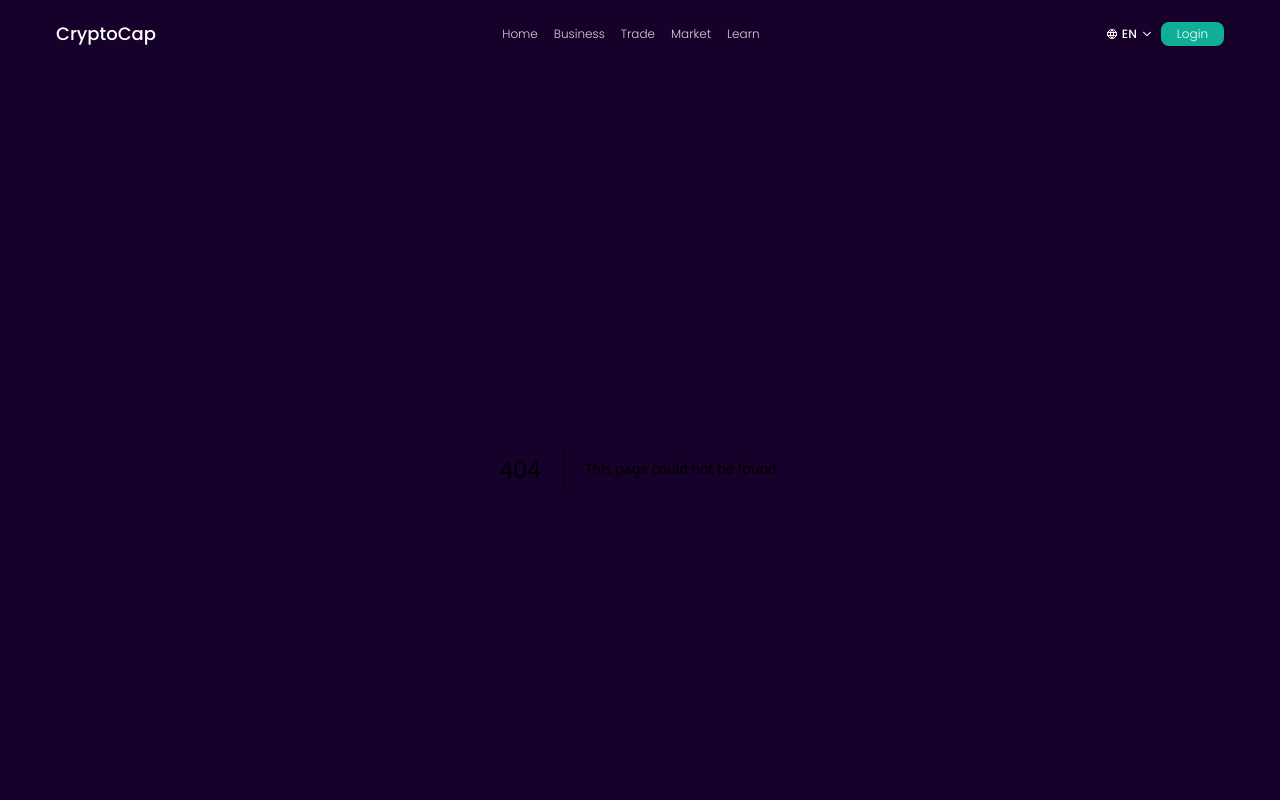
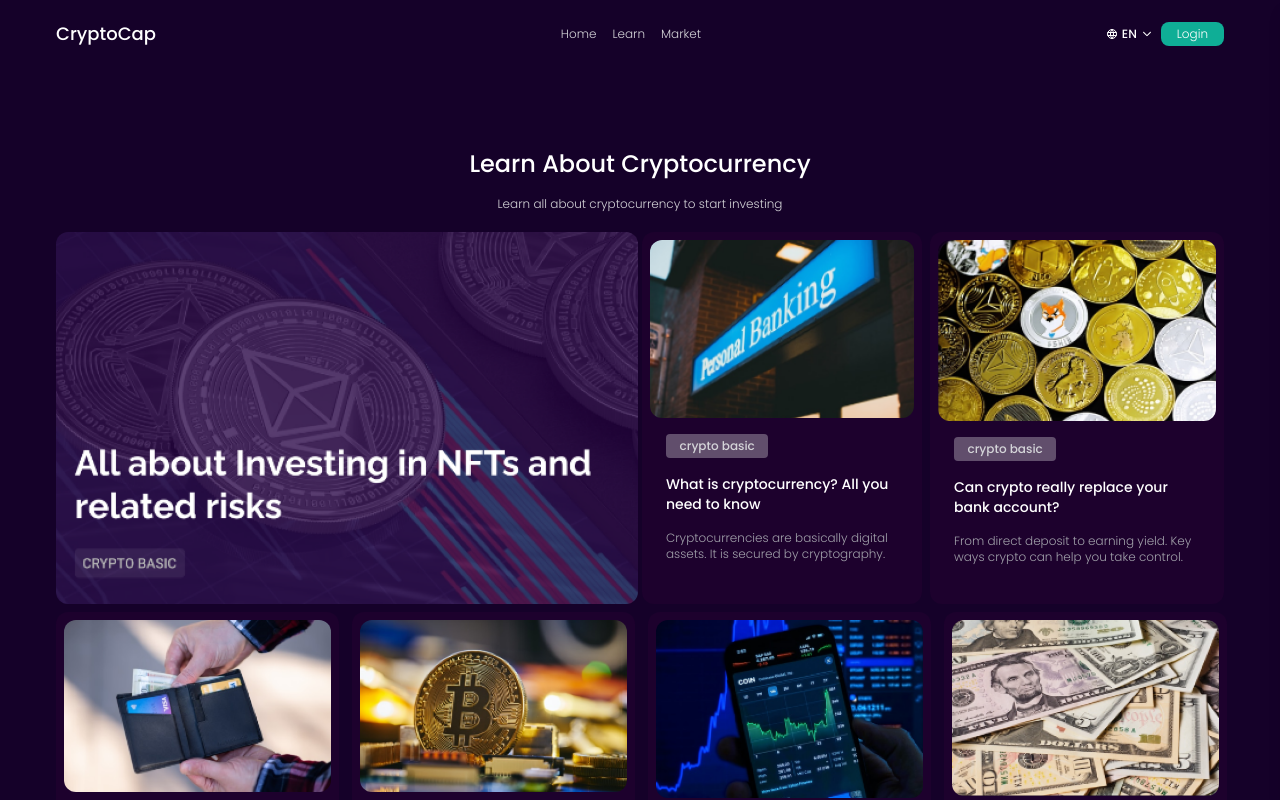
Before and after one commit to nomanhaider99/crypto-cap, a Next.js app: page /learn in a window 1280 px wide. Before the commit this address had no page. Shown: the top 800 px of the page. Built offline with nearby package versions, Linux system fonts and the light colour scheme.

Commit message:
create multiple pages

```diff
--- /dev/null
+++ b/app/learn/page.tsx
@@ -0,0 +1,12 @@
+import Learn from '@/components/Learn'
+import React from 'react'
+
+const page = () => {
+  return (
+    <div className=''>
+        <Learn />
+    </div>
+  )
+}
+
+export default page
--- /dev/null
+++ b/app/market/page.tsx
@@ -0,0 +1,12 @@
+import Update from '@/components/Update'
+import React from 'react'
+
+const page = () => {
+  return (
+    <div className=''>
+        <Update />
+    </div>
+  )
+}
+
+export default page
--- a/components/Header.tsx
+++ b/components/Header.tsx
@@ -6,6 +6,7 @@
 import { IoIosArrowDown } from 'react-icons/io'
 import { FiMenu } from 'react-icons/fi'
 import { IoClose } from 'react-icons/io5'
+import Link from 'next/link'
 
 const Header = () => {
   const [isOpen, setIsOpen] = useState(false);
@@ -20,11 +21,9 @@
         <Logo />
       </div>
       <div className='hidden sm:flex gap-4 items-center text-zinc-300 text-xs font-light'>
-        <h4 className='cursor-pointer hover:text-seagreen transition-all'>Home</h4>
-        <h4 className='cursor-pointer hover:text-seagreen transition-all'>Business</h4>
-        <h4 className='cursor-pointer hover:text-seagreen transition-all'>Trade</h4>
-        <h4 className='cursor-pointer hover:text-seagreen transition-all'>Market</h4>
-        <h4 className='cursor-pointer hover:text-seagreen transition-all'>Learn</h4>
+        <Link href={"/"}><h4 className='cursor-pointer hover:text-seagreen transition-all'>Home</h4></Link>
+        <Link href={"/learn"}><h4 className='cursor-pointer hover:text-seagreen transition-all'>Learn</h4></Link>
+        <Link href={"/market"}><h4 className='cursor-pointer hover:text-seagreen transition-all'>Market</h4></Link>
       </div>
       <div className='flex gap-2 items-center'>
         <div className='text-white flex items-center gap-1 text-xs'><TbWorld /> EN <IoIosArrowDown /></div>
```
